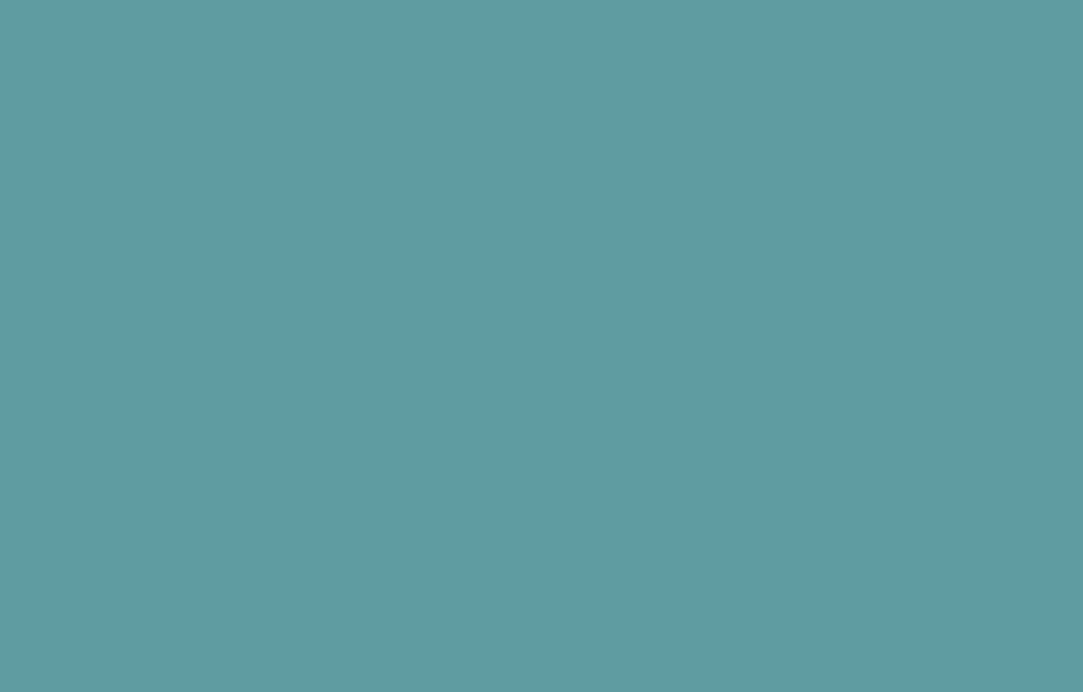
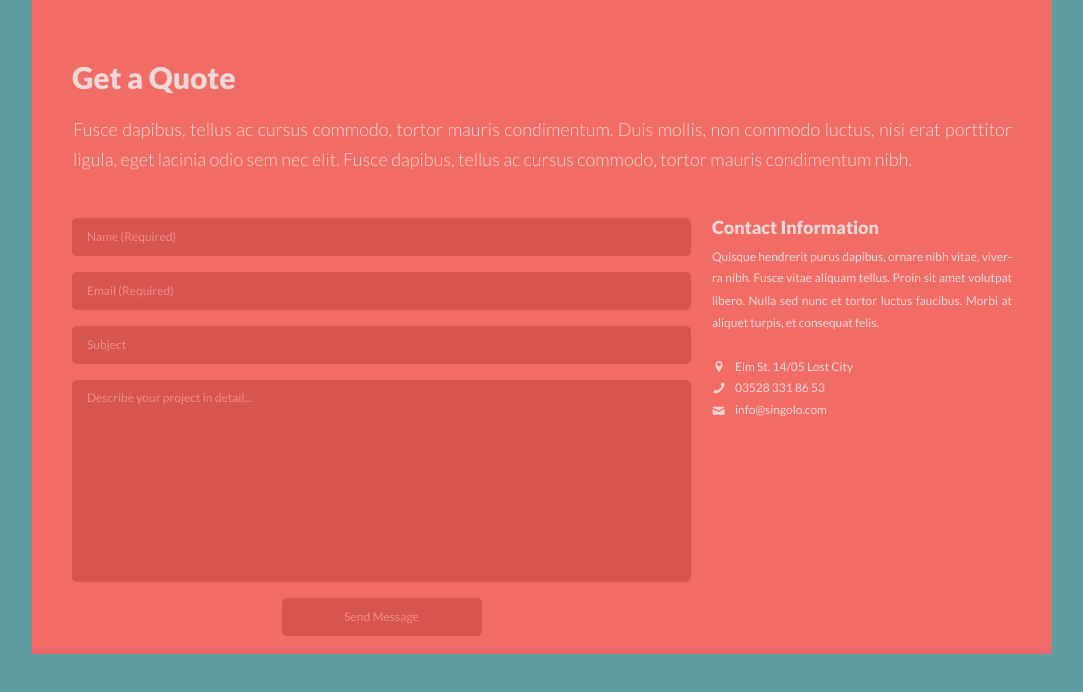
Before and after one commit to Musmen/singolo, a plain HTML site: page singolo3.html in a window 1280 px wide. Shown: the whole page, without its empty margins (98-1181 px from the left). Drawn offline with Linux system fonts and the light colour scheme.

Commit message:
feat: add feedback section markup and styles

```diff
--- a/css/singolo3.css
+++ b/css/singolo3.css
@@ -666,3 +666,199 @@
 /* ------------------------------ SINGOLO. PART 3 ------------------------------ */
 /* ----------------------------------------------------------------------------- */
 /* ---------------------------------- feedback --------------------------------- */
+
+.feedback__wrapper {
+  min-height: 654px;
+  padding: 0 40px;
+
+  color: #f0d8d9;
+
+  background-color: #f06c64;
+
+  border-bottom: 6px solid #ea676b;
+}
+
+.feedback__title {
+  font-size: 30px;
+  padding-top: 60px;
+  letter-spacing: -0.0035em;
+  color: inherit;
+}
+
+.feedback__description {
+  margin-top: 19px;
+  margin-left: 1px;
+  margin-bottom: 44px;
+
+  font-size: 18px;
+  font-weight: 300;
+  font-family: "Lato-Light", "Arial", sans-serif;
+  line-height: 30px;
+  text-align: justify;
+}
+
+.two-columns-layout {
+  display: flex;
+}
+
+.feedback__form {
+  display: flex;
+  flex-direction: column;
+  width: 619px;
+  margin-right: 20px;
+}
+
+.form__input {
+  box-sizing: border-box;
+  height: 38px;
+  margin-bottom: 16px;
+  padding: 3px 15px;
+
+  font-size: 12px;
+  font-weight: 400;
+  font-family: "Lato-Regular", "Arial", sans-serif;
+  line-height: 21.56px;
+  color: #f48c8f;
+
+  background-color: #d6564f;
+
+  border: 0;
+  border-radius: 5px;
+
+  overflow: hidden;
+}
+
+.form__input:focus,
+.form__input:hover,
+.form__input:active {
+  padding: 1px 13px;
+
+  color: white;
+
+  outline: 0;
+  border: 2px solid #767e9e;
+}
+
+.form__input::placeholder {
+  color: #f48c8f;
+}
+
+.form__input:focus::placeholder,
+.form__input:hover::placeholder,
+.form__input:active::placeholder {
+  color: white;
+}
+
+.form__message {
+  min-height: 202px;
+  padding-top: 7px;
+
+  resize: none;
+}
+
+.form__message:focus,
+.form__message:hover,
+.form__message:active {
+  padding-top: 5px;
+}
+
+.form__submit {
+  align-self: center;
+  width: 200px;
+  margin-bottom: 10px;
+}
+
+.form__submit:focus,
+.form__submit:hover,
+.form__submit:active {
+  cursor: pointer;
+}
+
+.feedback__contacts {
+  width: calc(100% - 640px);
+  padding-left: 1px;
+  padding-top: 1px;
+}
+
+.contacts__title {
+  font-size: 18px;
+  font-weight: 900;
+  font-family: "Lato-Black", "Arial", sans-serif;
+  line-height: 17.86px;
+  letter-spacing: -0.0035em;
+  color: inherit;
+}
+
+.contacts__description {
+  margin: 0;
+  margin-top: 11px;
+  margin-bottom: 20px;
+
+  font-size: 12px;
+  font-weight: 400;
+  font-family: "Lato-Regular", "Arial", sans-serif;
+  line-height: 22.5px;
+  letter-spacing: -0.0035em;
+  text-align: justify;
+}
+
+.contacts__description::first-line {
+  line-height: 20px;
+}
+
+.contacts__item {
+  display: flex;
+}
+
+.contacts__link {
+  font-size: 12px;
+  font-weight: 400;
+  font-family: "Lato-Regular", "Arial", sans-serif;
+  line-height: 22px;
+  letter-spacing: -0.0035em;
+}
+
+.contacts__link_location {
+  padding-top: 1px;
+}
+
+.contacts__link_phone {
+  line-height: 20px;
+}
+
+.contacts__link_email {
+  line-height: 23px;
+}
+
+.contacts__link_phone:focus,
+.contacts__link_phone:hover,
+.contacts__link_phone:active,
+.contacts__link_email:focus,
+.contacts__link_email:hover,
+.contacts__link_email:active  {
+  text-decoration: underline;
+}
+
+.contacts__icon {
+  width: 23px;
+  height: 17px;
+
+  background-repeat: no-repeat;
+}
+
+.contacts__icon_location {
+  background-image: url("../assets/img/contacts/location.svg");
+  background-size: 14px 23px;
+}
+
+.contacts__icon_phone {
+  background-image: url("../assets/img/contacts/phone.svg");
+  background-size: 14px 14px;
+  background-position: 0 3px;
+}
+
+.contacts__icon_email {
+  background-image: url("../assets/img/contacts/email.svg");
+  background-size: 16px 18px;
+  background-position: 0 5px;
+}
--- a/singolo3.html
+++ b/singolo3.html
@@ -11,8 +11,45 @@
 
   <body class="main-page">
     <section class="feedback">
-      <div class="feedback wrapper">
-
+      <div class="feedback__wrapper wrapper">
+        <h2 class="feedback__title title">Get a Quote</h2>
+        <p class="feedback__description">
+          Fusce dapibus, tellus ac cursus commodo, tortor mauris condimentum. Duis mollis, non commodo luctus, nisi erat porttitor ligula, eget lacinia odio sem nec elit. Fusce dapibus, tellus ac cursus commodo, tortor mauris condimentum nibh.
+        </p>
+        <div class="two-columns-layout">
+          <form class="feedback__form" action="https://www.w3schools.com/action_page.php"
+            method="post" name="feedback" target="_blank">
+            <input class="form__name form__input" type="text" name="name"
+              placeholder="Name (Required)" minlength="1" maxlength="50" required>
+            <input class="form__email form__input" type="email" name="email"
+              placeholder="Email (Required)" required>
+            <input class="form__subject form__input" type="text" name="subject"
+              placeholder="Subject">
+            <textarea class="form__message form__input" name="message"
+              placeholder="Describe your project in detail..."></textarea>
+            <input class="form__submit form__input" type="submit" value="Send Message">
+          </form>
+          <div class="feedback__contacts">
+            <h3 class="contacts__title title">Contact Information</h3>
+            <p class="contacts__description">
+              Quisque hendrerit purus dapibus, ornare nibh vitae, viver&shy;ra nibh. Fusce vitae aliquam tellus. Proin sit amet volutpat libero. Nulla sed nunc et tortor luctus faucibus. Morbi at aliquet turpis, et consequat felis.
+            </p>
+            <ul class="contacts__list list">
+              <li class="contacts__item">
+                <span class="contacts__icon contacts__icon_location"></span>
+                <span class="contacts__link contacts__link_location link">Elm St. 14/05 Lost City </span>
+              </li>
+              <li class="contacts__item">
+                <span class="contacts__icon contacts__icon_phone"></span>
+                <a class="contacts__link contacts__link_phone link" href="tel:03528 331 86 53">03528 331 86 53</a>
+              </li>
+              <li class="contacts__item">
+                <span class="contacts__icon contacts__icon_email"></span>
+                <a class="contacts__link contacts__link_email link" href="mailto:info@singolo.com">info@singolo.com</a>
+              </li>
+            </ul>
+          </div>
+        </div>
       </div>
     </section>
 
```
Also changed, not shown: assets/img/contacts/email.svg (added), assets/img/contacts/location.svg (added), assets/img/contacts/phone.svg (added).
